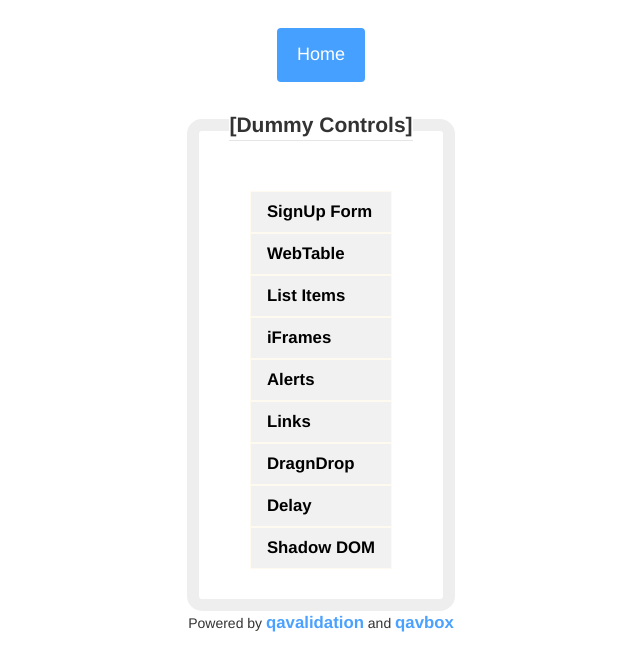
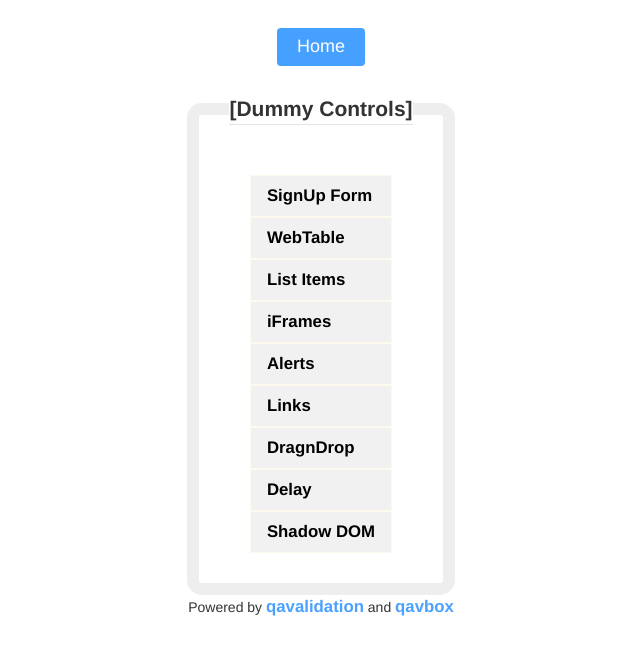
Before and after one commit to qavbox/demo, a Jekyll site: the page built from index.html, in a window 1280 px wide. Shown: the top 671 px of the page, without its empty margins (319-959 px from the left). Built offline with Jekyll 4.4.1, drawn with Linux system fonts in a browser that asks for light colours.

Commit message:
Update main.css

```diff
--- a/css/main.css
+++ b/css/main.css
@@ -48,9 +48,9 @@ input[type=text], select
 input[class=btn] {
     background-color: #3396FF;
     color: white;
-    padding: 14px 20px;
+    padding: 6px 20px;
     margin: 8px 0;
-    border: 2px;
+    border: 0px;
     cursor: pointer;
     opacity: 0.9;
 	font-size:large;
@@ -86,7 +86,7 @@ ul.myhmenu {
     margin: 0;
     padding: 0;
     width: max-content;
-	width: -moz-max-content;
+    width: -moz-max-content;
     background-color: #f1f1f1;
     margin-left: auto;
     margin-right: auto;
```
